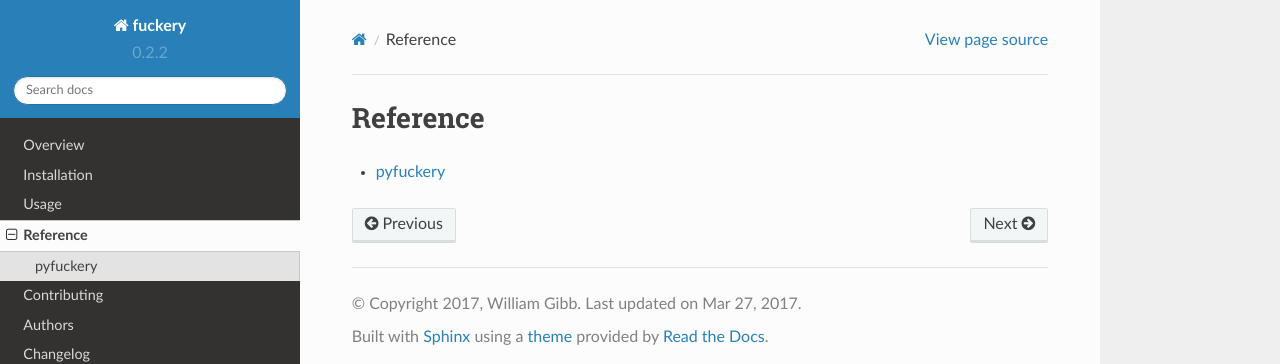
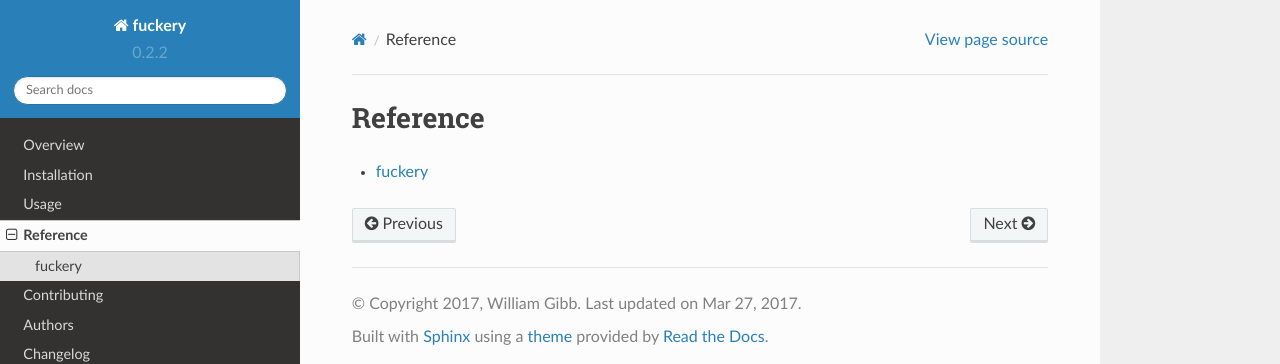
Before and after one commit to williamgibb/pyFuckery, a Sphinx documentation site: the page built from docs/reference/index.rst, in a window 1280 px wide. Shown: the top 364 px of the page. Built offline with Sphinx 7.4.7 and the Read the Docs theme 2.0.0, drawn with Linux system fonts in a browser that asks for light colours.

Commit message:
Add __all__ to fuckery's __init__.py. change reference doc name.

```diff
--- a/docs/reference/fuckery.rst
+++ b/docs/reference/fuckery.rst
@@ -1,5 +1,5 @@
-pyfuckery
-=========
+fuckery
+=======
 
 .. testsetup::
 
```
Also changed, not shown: src/fuckery/__init__.py (+7 -0 lines).
